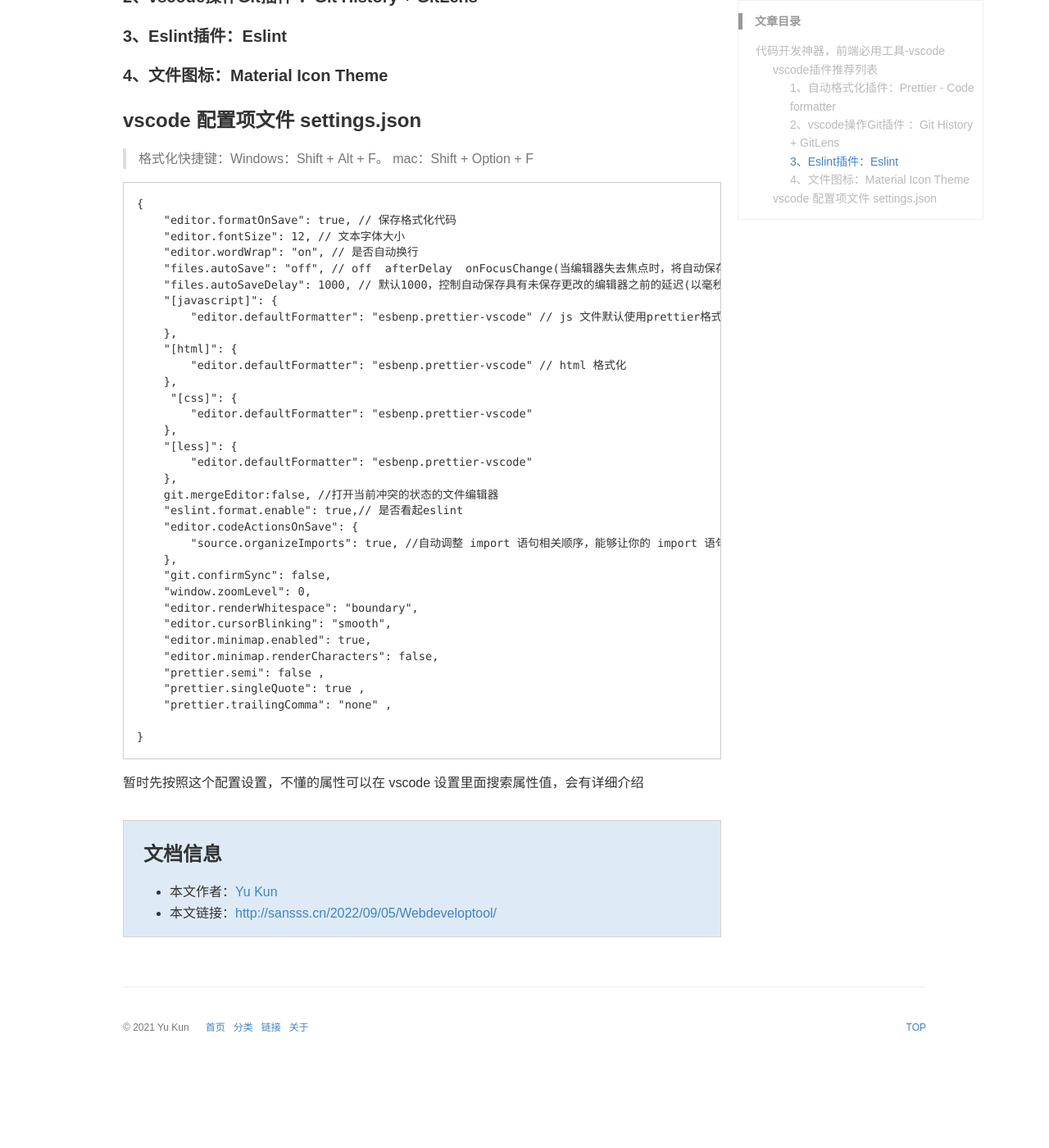
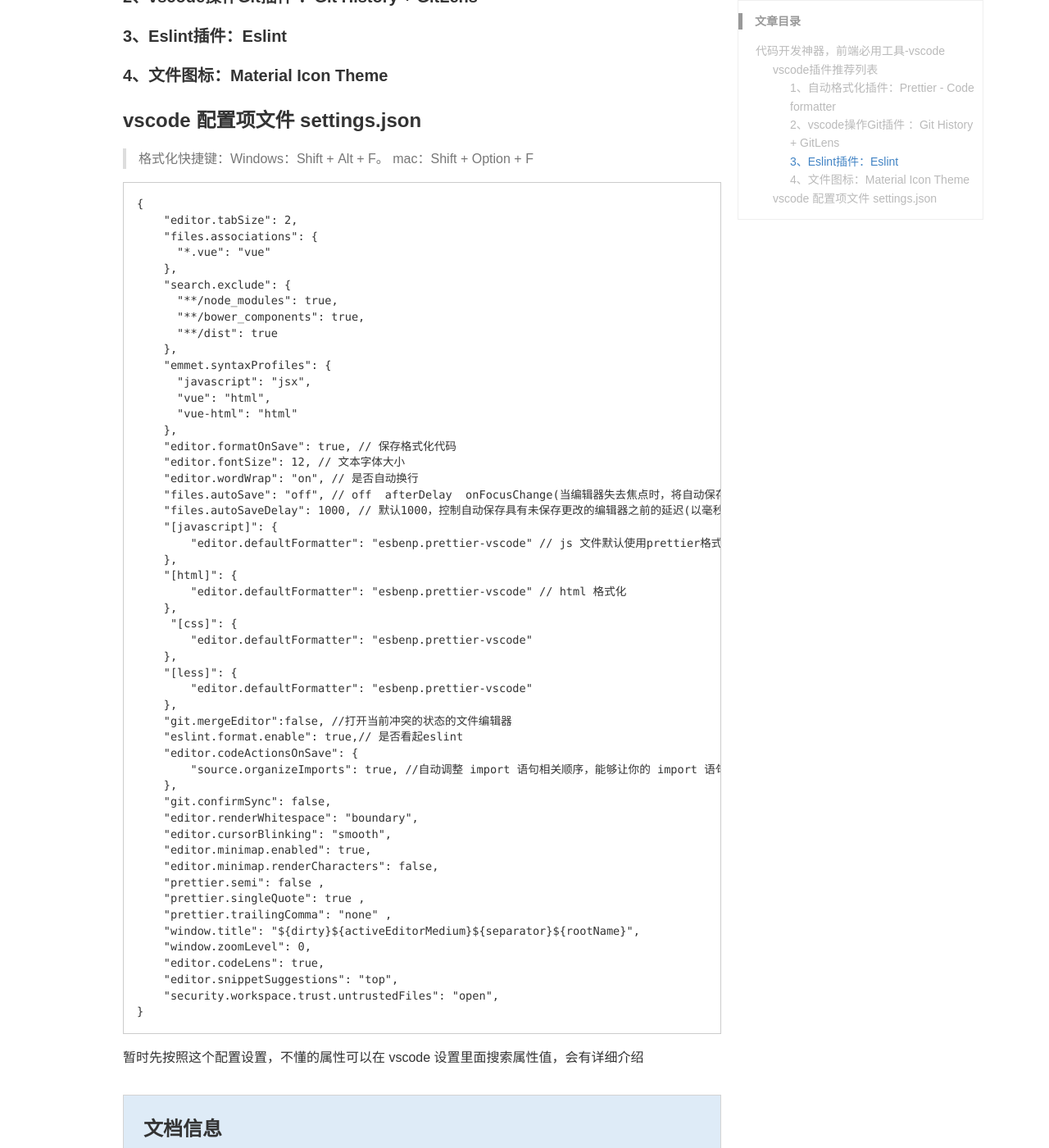
Before and after one commit to sskun/sskun.github.io, a Jekyll site: the page built from _posts/2022-09-05-Webdeveloptool.md, in a window 1280 px wide and 1400 px high, scrolled down 1719 px. Shown: the whole window at 82% size. Built offline with Jekyll 4.4.1, drawn with Linux system fonts in a browser that asks for light colours; some web fonts are replaced; comment, search, counter and statistics services are not loaded; a style sheet for code colours, icons or effects is not loaded; before the commit the page ends 3021 px from its top, so only the background shows below that; some of the changed text lies outside the part shown.

Commit message:
Update 2022-09-05-Webdeveloptool.md
更新

````diff
--- a/_posts/2022-09-05-Webdeveloptool.md
+++ b/_posts/2022-09-05-Webdeveloptool.md
@@ -87,6 +87,20 @@ module.exports = {
 
 ```javascript
 {
+    "editor.tabSize": 2,
+    "files.associations": {
+      "*.vue": "vue"
+    },
+    "search.exclude": {
+      "**/node_modules": true,
+      "**/bower_components": true,
+      "**/dist": true
+    },
+    "emmet.syntaxProfiles": {
+      "javascript": "jsx",
+      "vue": "html",
+      "vue-html": "html"
+    },
     "editor.formatOnSave": true, // 保存格式化代码
     "editor.fontSize": 12, // 文本字体大小
     "editor.wordWrap": "on", // 是否自动换行
@@ -118,7 +131,11 @@ module.exports = {
     "prettier.semi": false ,
     "prettier.singleQuote": true ,
     "prettier.trailingComma": "none" ,
-
+    "window.title": "${dirty}${activeEditorMedium}${separator}${rootName}",
+    "window.zoomLevel": 0,
+    "editor.codeLens": true,
+    "editor.snippetSuggestions": "top",
+    "security.workspace.trust.untrustedFiles": "open",
 }
 ```
 暂时先按照这个配置设置，不懂的属性可以在 vscode 设置里面搜索属性值，会有详细介绍
````
Also changed, not shown: other parts of _posts/2022-09-05-Webdeveloptool.md (+1 -2 lines).
